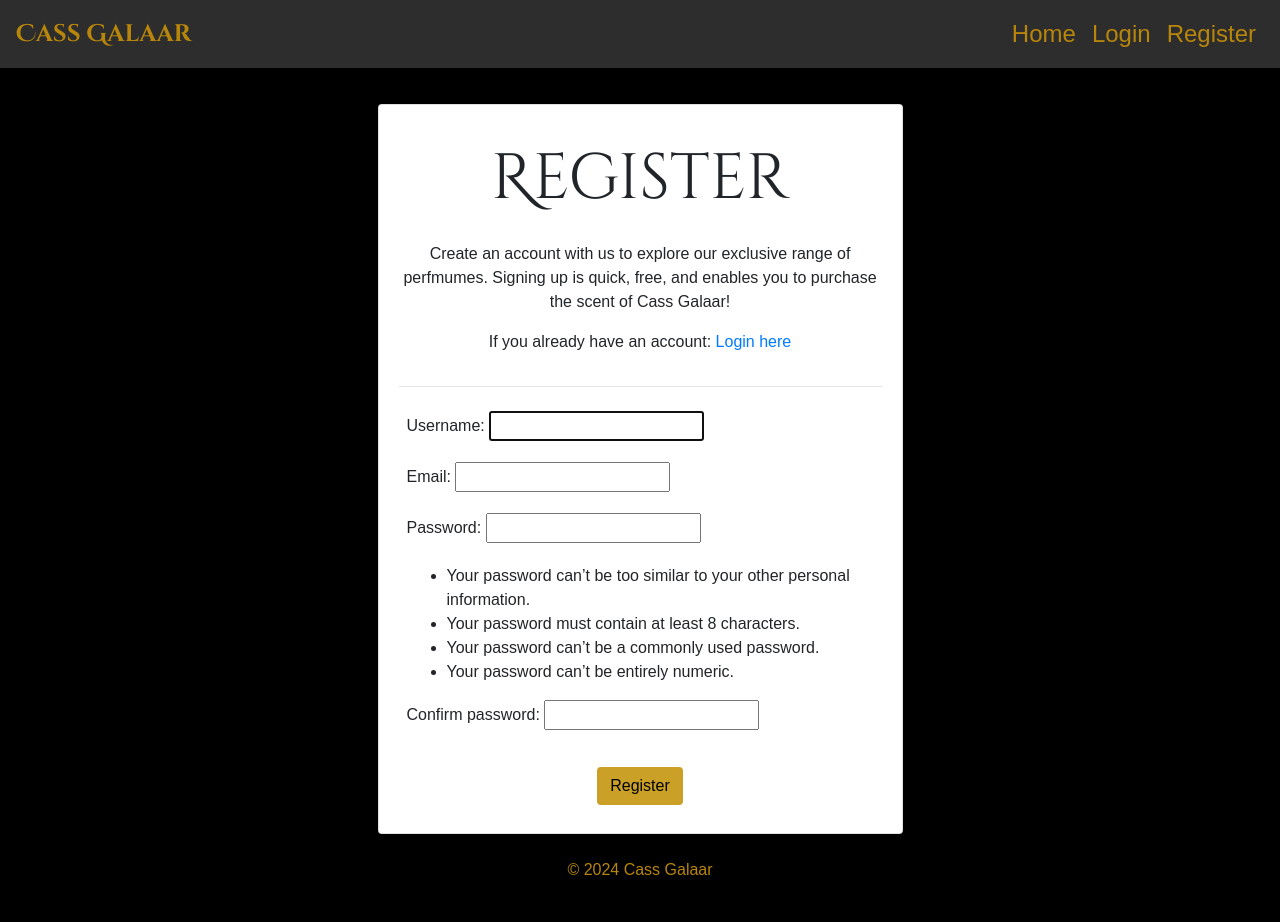
After one commit to david-walters/final-project-code-institute, a Django app: page /register/ in a window 1280 px wide. The commit adds this page. Run offline with Django 5.2, Linux system fonts and the light colour scheme.

Commit message:
Create a templates folder. Make a base file and an index file. Use bootstrap and in css create a black and gold theme and style evrything appropriately. Add Cinzel font from google fonts. Create a registration page, login page, and a logout page — all from django. Code the view pages, settings file, and url pages respectively and test that it all works as planned.

```diff
--- a/cass_galaar/urls.py
+++ b/cass_galaar/urls.py
@@ -15,8 +15,14 @@ Including another URLconf
     2. Add a URL to urlpatterns:  path('blog/', include('blog.urls'))
 """
 from django.contrib import admin
-from django.urls import path
+from django.urls import path, include
+from django.conf import settings
+from django.conf.urls.static import static
 
 urlpatterns = [
     path('admin/', admin.site.urls),
+    path('', include('shop.urls')),
 ]
+
+if settings.DEBUG:
+    urlpatterns += static(settings.MEDIA_URL, document_root=settings.MEDIA_ROOT)
--- /dev/null
+++ b/shop/forms.py
@@ -0,0 +1,17 @@
+from django import forms
+from django.contrib.auth.forms import UserCreationForm
+from django.contrib.auth.models import User
+
+class UserRegisterForm(UserCreationForm):
+    email = forms.EmailField()
+    password2 = forms.CharField(widget=forms.PasswordInput(),
+    label='Confirm password', help_text='')
+
+
+    class Meta:
+        model = User
+        fields = ['username', 'email', 'password1', 'password2']
+
+        help_texts = {
+            'username': '',
+        }
--- a/shop/static/css/styles.css
+++ b/shop/static/css/styles.css
@@ -15,3 +15,92 @@ flex: 1 0 auto;
     to keep the footer at the bottom of the page despite litte content the page may have */
 
     /* ------------- General ------------- */
+
+    h1 {
+    font-size: 4rem;
+    }
+
+    .gold-1 {
+    color: #caa126 !important;
+    }
+
+    .gold-2 {
+    color: #B8860B !important;
+    }
+
+    .cinzel-regular {
+    font-family: "Cinzel Decorative", serif;
+    font-weight: 400;
+    font-style: normal;
+    }
+
+    .cinzel-bold {
+    font-family: "Cinzel Decorative", serif;
+    font-weight: 700;
+    font-style: normal;
+    }
+
+    .cinzel-thick {
+    font-family: "Cinzel Decorative", serif;
+    font-weight: 900;
+    font-style: normal;
+    }
+
+    .font-increase {
+        font-size: 1.5rem;
+    }
+
+    .hide {
+        display: none !important;
+    }
+
+    /* ------------- Header ------------- */
+
+    nav {
+    background-color: rgb(45, 45, 45);
+    }
+
+    nav a {
+    font-size: 1.5rem;
+    color: #B8860B !important;
+    transition: all 0.4s;
+    }
+
+    nav a:hover {
+    color: rgb(245, 245, 220) !important;
+    text-decoration: none;
+    }
+
+    .navbar-toggler-icon {
+    background-color: #B8860B;
+    line-height: 8px;
+    min-width: 50px;
+    border-radius: 3px;
+    }
+
+    button.gold-2 {
+    font-size: 1.5rem;
+    }
+
+    button.gold-2:hover {
+    color: rgb(245, 245, 220) !important;
+    }
+
+    /* ------------- Main Page ------------- */
+
+    .slogan {
+    margin-top: -10px;
+    }
+
+    .btn-gold {
+    background-color: #caa126;
+    color: rgb(0, 0, 0);
+    font-weight: 500;
+    transition: all 0.2s ease-in-out;
+    }
+
+    .btn-gold:hover {
+    transform: scale(1.05);
+    box-shadow: 0px 0px 2px 0.5px rgb(229, 185, 53);
+    color: rgb(245, 245, 245);
+    }
--- /dev/null
+++ b/shop/templates/base.html
@@ -0,0 +1,86 @@
+{% load static %}
+<!DOCTYPE html>
+<html lang="en">
+
+<head>
+    <meta charset="UTF-8">
+    <meta name="viewport" content="width=device-width, initial-scale=1.0">
+    <title>{% block title %}Cass Galaar{% endblock %}</title>
+
+    <!-- Link Bootstrap CSS -->
+    <link rel="stylesheet" href="https://cdn.jsdelivr.net/npm/bootstrap@4.6.2/dist/css/bootstrap.min.css"
+        integrity="sha384-xOolHFLEh07PJGoPkLv1IbcEPTNtaed2xpHsD9ESMhqIYd0nLMwNLD69Npy4HI+N" crossorigin="anonymous">
+
+    <!-- Link Bootstrap Icons  -->
+    <link href="https://cdn.jsdelivr.net/npm/bootstrap-icons/font/bootstrap-icons.css" rel="stylesheet">
+
+    <!-- Google fonts -->
+    <link rel="preconnect" href="https://fonts.googleapis.com">
+    <link rel="preconnect" href="https://fonts.gstatic.com" crossorigin>
+    <link href="https://fonts.googleapis.com/css2?family=Cinzel+Decorative:wght@400;700;900&display=swap"
+        rel="stylesheet">
+    <link rel="stylesheet" href="{% static 'css/styles.css' %}">
+</head>
+
+<body>
+    <header>
+        <nav class="navbar navbar-expand-lg fixed-top">
+            <a class="cinzel-bold" href="{% url 'index' %}">Cass Galaar</a>
+            <button class="navbar-toggler" type="button" data-toggle="collapse" data-target="#navbarNav"
+                aria-controls="navbarNav" aria-expanded="false" aria-label="Toggle navigation">
+                <span class="navbar-toggler-icon">—<br>—<br>—</span>
+            </button>
+            <div class="collapse navbar-collapse" id="navbarNav">
+                <div class="navbar-nav ml-auto">
+                    <a class="nav-item nav-link {% if request.path == '/' %}active{% endif %}" href="{% url 'index' %}">
+                        Home {% if request.path == '/' %}<span class="sr-only">(current)</span>{% endif %}
+                    </a>
+                    {% if user.is_authenticated %}
+                    <form method="POST" action="{% url 'logout' %}" class="form-inline">
+                        {% csrf_token %}
+                        <button type="submit" class="btn gold-2">Logout</button>
+                    </form>
+                    {% else %}
+                    <a class="nav-item nav-link {% if request.path == '/login/' %}active{% endif %}"
+                        href="{% url 'login' %}">
+                        Login
+                    </a>
+                    <a class="nav-item nav-link {% if request.path == '/register/' %}active{% endif %}"
+                        href="{% url 'register' %}">
+                        Register
+                    </a>
+                    {% endif %}
+                </div>
+            </div>
+        </nav>
+    </header>
+
+
+
+    <main class="container mt-4">
+        {% block content %}{% endblock %}
+    </main>
+
+    <footer class="text-center py-4">
+        <p class="gold-2">&copy; 2024 Cass Galaar</p>
+    </footer>
+
+    <!-- jQuery Slim -->
+    <script src="https://cdn.jsdelivr.net/npm/jquery@3.5.1/dist/jquery.slim.min.js"
+        integrity="sha384-DfXdz2htPH0lsSSs5nCTpuj/zy4C+OGpamoFVy38MVBnE+IbbVYUew+OrCXaRkfj"
+        crossorigin="anonymous"></script>
+
+    <!-- Popper.js -->
+    <script src="https://cdn.jsdelivr.net/npm/popper.js@1.16.1/dist/umd/popper.min.js"
+        integrity="sha384-9/reFTGAW83EW2RDu2S0VKaIzap3H66lZH81PoYlFhbGU+6BZp6G7niu735Sk7lN"
+        crossorigin="anonymous"></script>
+
+    <!-- Bootstrap JavaScript -->
+    <script src="https://cdn.jsdelivr.net/npm/bootstrap@4.6.2/dist/js/bootstrap.min.js"
+        integrity="sha384-+sLIOodYLS7CIrQpBjl+C7nPvqq+FbNUBDunl/OZv93DB7Ln/533i8e/mZXLi/P+"
+        crossorigin="anonymous"></script>
+
+    <script src="{% static 'js/scripts.js' %}"></script>
+</body>
+
+</html>
--- /dev/null
+++ b/shop/templates/register.html
@@ -0,0 +1,41 @@
+{% extends 'base.html' %}
+
+{% block title %}
+Register
+{% endblock %}
+
+{% block content %}
+<section class="form-section">
+    <div class="container">
+        <div class="row">
+            <div class="col-md-6 mx-auto">
+                <div class="card">
+                    <div class="card-body">
+                        <div class="row">
+                            <div class="col-lg-12">
+                                <div class="form-head text-center py-3">
+                                    <h1 class="cinzel-regular">Register</h1>
+                                </div>
+                                <p class="text-center">
+                                    Create an account with us to explore our exclusive range of perfmumes.
+                                    Signing up is quick, free, and enables you to purchase the scent of Cass Galaar!
+                                </p>
+                                <p class="text-center">If you already have an account: <a href="{% url 'login' %}">Login
+                                        here</a></p>
+                            </div>
+                        </div>
+                        <hr>
+                        <form method="POST" class="mt-3 form p-2">
+                            {% csrf_token %}
+                            {{ form.as_p }}
+                            <div class="d-flex justify-content-center">
+                                <button class="btn btn-gold mt-3" type="submit">Register</button>
+                            </div>
+                        </form>
+                    </div>
+                </div>
+            </div>
+        </div>
+    </div>
+</section>
+{% endblock %}
--- /dev/null
+++ b/shop/urls.py
@@ -0,0 +1,10 @@
+from django.urls import path
+from django.contrib.auth import views as auth_views
+from . import views
+
+urlpatterns = [
+    path('', views.index, name='index'),
+    path('register/', views.register, name='register'),
+    path('login/', auth_views.LoginView.as_view(template_name='login.html'), name='login'),
+    path('logout/', auth_views.LogoutView.as_view(template_name='logout.html'), name='logout'),
+]
--- a/shop/views.py
+++ b/shop/views.py
@@ -1,3 +1,21 @@
-from django.shortcuts import render
+from django.shortcuts import render, redirect
+from django.contrib import messages
+from .forms import UserRegisterForm
 
-# Create your views here.
+
+def index(request):
+    if not request.user.is_authenticated:
+        return redirect('register')
+    return render(request, 'index.html')
+
+def register(request):
+    if request.method == 'POST':
+        form = UserRegisterForm(request.POST)
+        if form.is_valid():
+            form.save()
+            username = form.cleaned_data.get('username')
+            messages.success(request, f'Account created for {username}!')
+            return redirect('login')
+    else:
+        form = UserRegisterForm()
+    return render(request, 'register.html', {'form': form})
```
Also changed, not shown: cass_galaar/settings.py (+6 -4 lines), shop/templates/index.html (added, +12 -0 lines), shop/templates/login.html (added, +46 -0 lines), shop/templates/logout.html (added, +28 -0 lines). Lines whose indentation alone changed are shown as unchanged.
